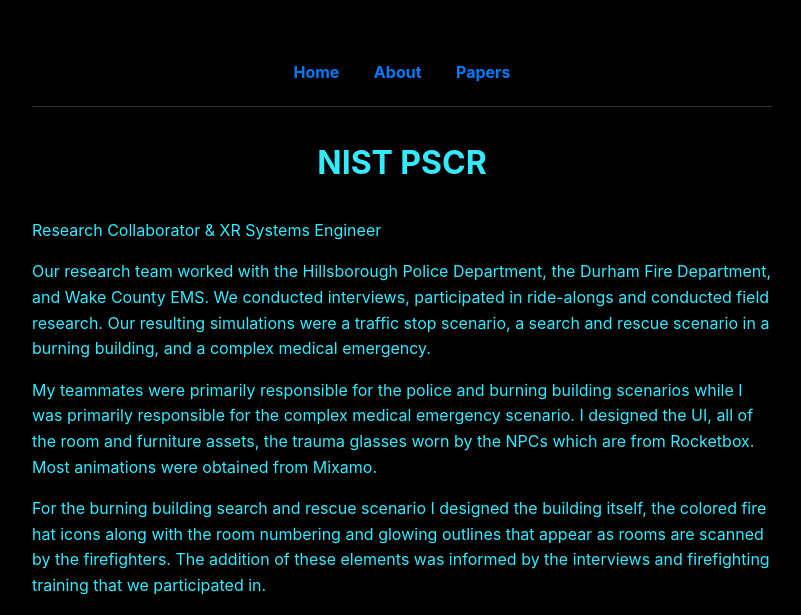
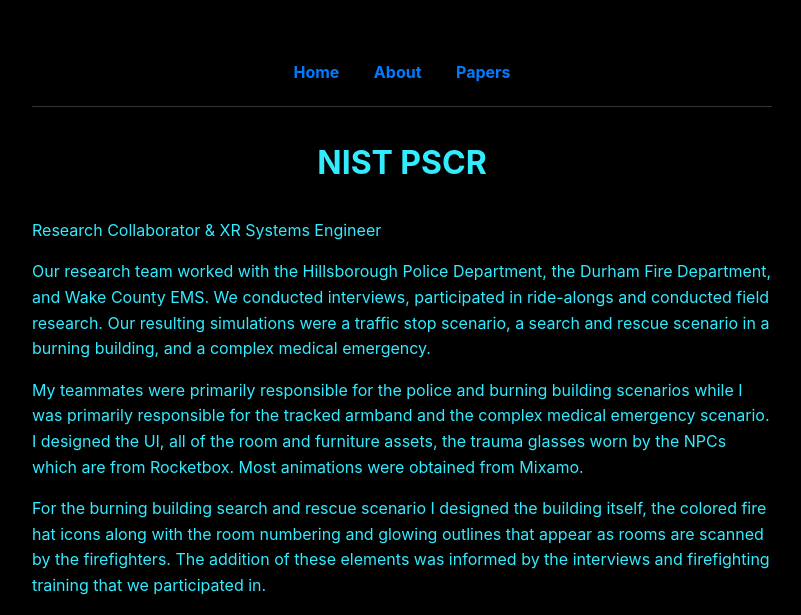
Before and after one commit to tenorvis/portfolio, a Jekyll site: the page built from _projects/nist-pscr.md, in a window 1280 px wide and 900 px high, cut to the strip 0-615 px from the top of the window. Shown: the whole strip, without its empty margins (238-1039 px from the left). Built offline with Jekyll 4.4.1, drawn with Linux system fonts in a browser that asks for light colours.

Commit message:
Updated NIST-PSCR description

```diff
--- a/_projects/nist-pscr.md
+++ b/_projects/nist-pscr.md
@@ -45,7 +45,7 @@
 
 Our research team worked with the Hillsborough Police Department, the Durham Fire Department, and Wake County EMS. We conducted interviews, participated in ride-alongs and conducted field research. Our resulting simulations were a traffic stop scenario, a search and rescue scenario in a burning building, and a complex medical emergency.
 
-My teammates were primarily responsible for the police and burning building scenarios while I was primarily responsible for the complex medical emergency scenario. I designed the UI, all of the room and furniture assets, the trauma glasses worn by the NPCs which are from Rocketbox. Most animations were obtained from Mixamo.
+My teammates were primarily responsible for the police and burning building scenarios while I was primarily responsible for the tracked armband and the complex medical emergency scenario. I designed the UI, all of the room and furniture assets, the trauma glasses worn by the NPCs which are from Rocketbox. Most animations were obtained from Mixamo.
 
 For the burning building search and rescue scenario I designed the building itself, the colored fire hat icons along with the room numbering and glowing outlines that appear as rooms are scanned by the firefighters. The addition of these elements was informed by the interviews and firefighting training that we participated in.
 
```
